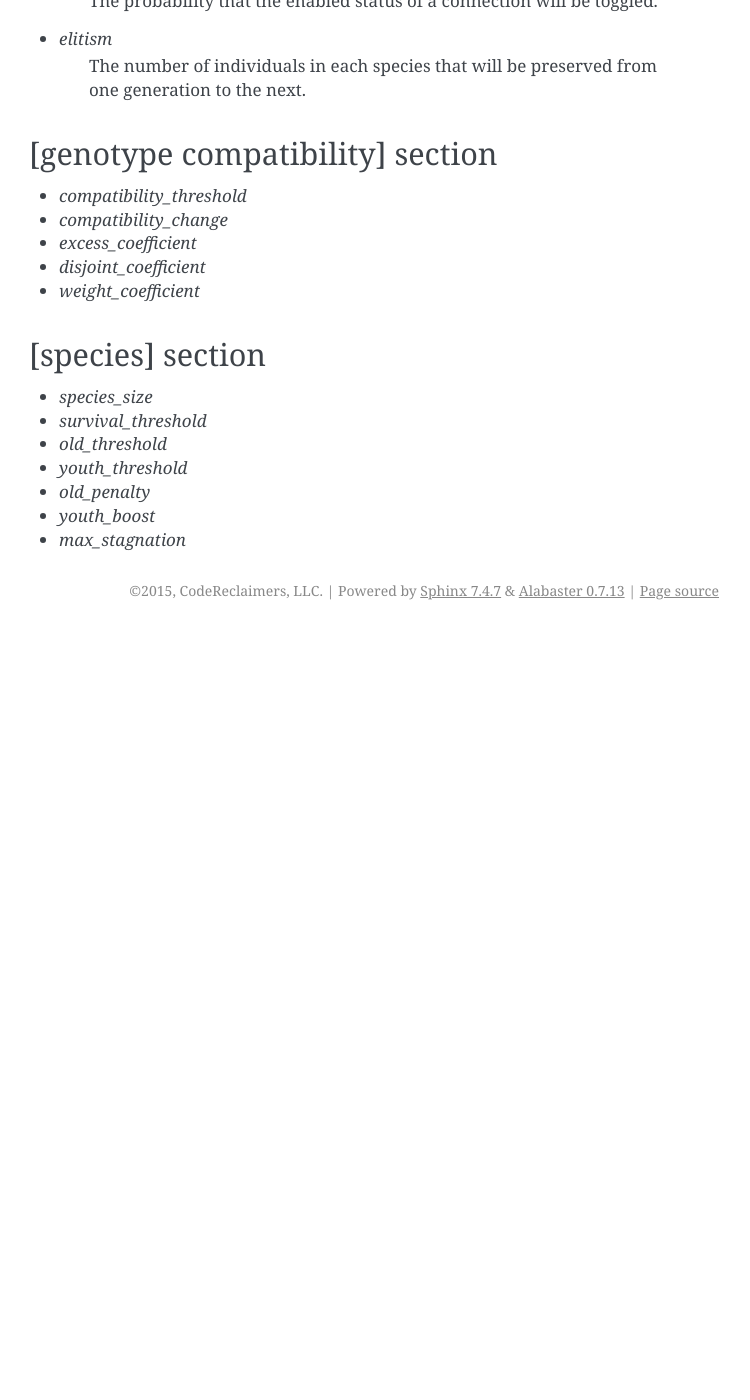
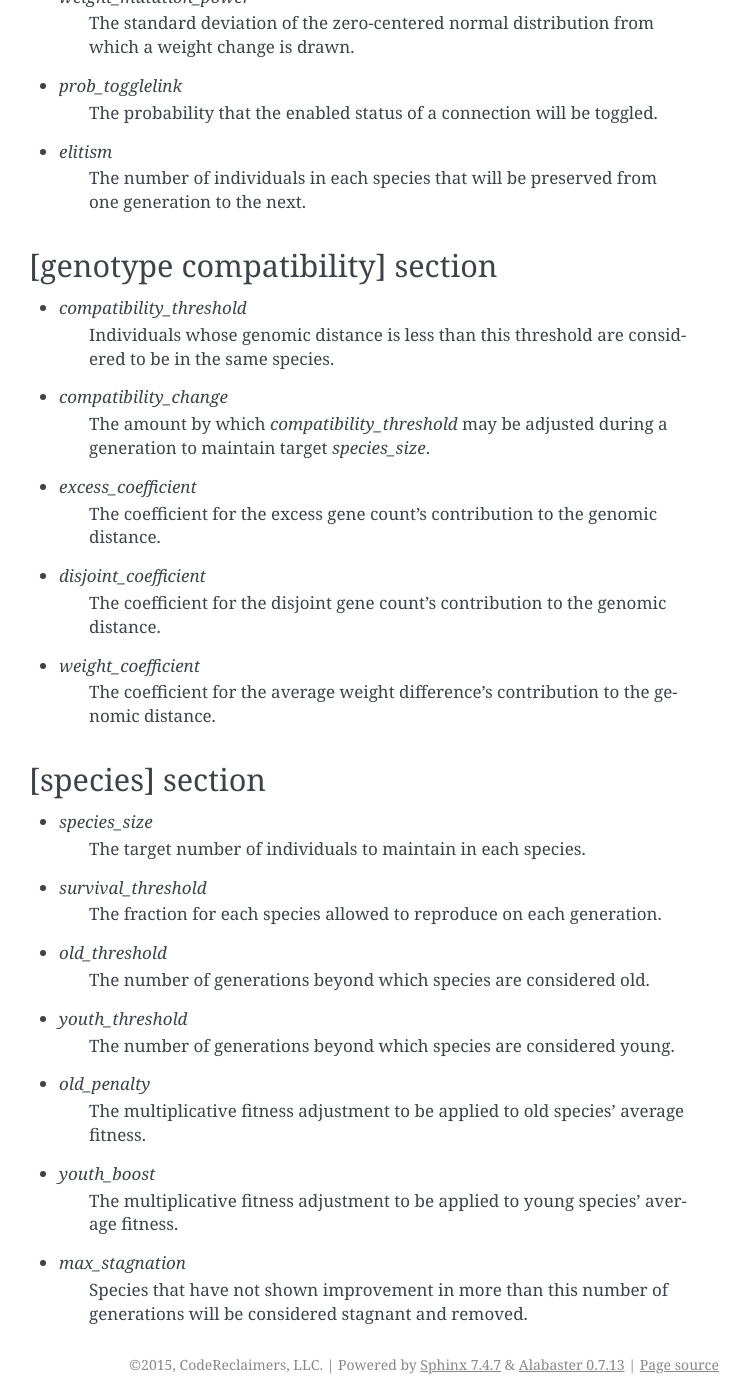
Before and after one commit to CodeReclaimers/neat-python, a Sphinx documentation site: the page built from docs/config_file.rst, in a window 1280 px wide and 1400 px high, scrolled down 2078 px. Shown: the whole window, without its empty margins (391-1141 px from the left). Built offline with Sphinx 7.4.7, drawn with Linux system fonts in a browser that asks for light colours; before the commit the page ends 2708 px from its top, so only the background shows below that; some of the changed text lies outside the part shown.

Commit message:
Completed initial config file documentation.

```diff
--- a/docs/config_file.rst
+++ b/docs/config_file.rst
@@ -12,34 +12,30 @@
 
 * *input_nodes*
     The number of nodes through which the network receives input.
-
 * *output_nodes*
     The number of nodes to which the network delivers output.
-
 * *fully_connected*
     If this evaluates to **True**, then all individuals in the initial population will be created with each output will
     having randomly-configured connections to all inputs. Otherwise, the initial population's members will have only
     *only one* randomly-configured connection from a random input to each input.
 
     In both cases, the initial networks contain no hidden nodes.
-
 * *max_weight*, *min_weight*
-    Connection weights will be limited to this range.
-
+    Connection weights (as well as node bias and response) will be limited to this range.
 * *feedforward*
     If this evaluates to **True**, generated networks will not be allowed to have recurrent connections.  Otherwise
     they may be (but are not forced to be) recurrent.
-
 * *nn_activation*
     Type of activation function to be used to build networks.
-
 * *hidden_nodes*
+    The number of hidden nodes to add to each genome in the initial population.
 * *weight_stdev*
     The standard deviation of the zero-centered normal distribution used to generate initial and replacement weights.
 
 [genetic] section
 -----------------
 * *pop_size*
+    The number of individuals in each generation.
 * *max_fitness_threshold*
     When at least one individual's measured fitness exceeds this threshold, the evolution process will terminate.
 * *prob_addconn*
@@ -70,17 +66,29 @@
 [genotype compatibility] section
 --------------------------------
 * *compatibility_threshold*
+    Individuals whose genomic distance is less than this threshold are considered to be in the same species.
 * *compatibility_change*
+    The amount by which *compatibility_threshold* may be adjusted during a generation to maintain target *species_size*.
 * *excess_coefficient*
+    The coefficient for the excess gene count's contribution to the genomic distance.
 * *disjoint_coefficient*
+    The coefficient for the disjoint gene count's contribution to the genomic distance.
 * *weight_coefficient*
+    The coefficient for the average weight difference's contribution to the genomic distance.
 
 [species] section
 -----------------
 * *species_size*
+    The target number of individuals to maintain in each species.
 * *survival_threshold*
+    The fraction for each species allowed to reproduce on each generation.
 * *old_threshold*
+    The number of generations beyond which species are considered old.
 * *youth_threshold*
+    The number of generations beyond which species are considered young.
 * *old_penalty*
+    The multiplicative fitness adjustment to be applied to old species' average fitness.
 * *youth_boost*
+    The multiplicative fitness adjustment to be applied to young species' average fitness.
 * *max_stagnation*
+    Species that have not shown improvement in more than this number of generations will be considered stagnant and removed.
```
